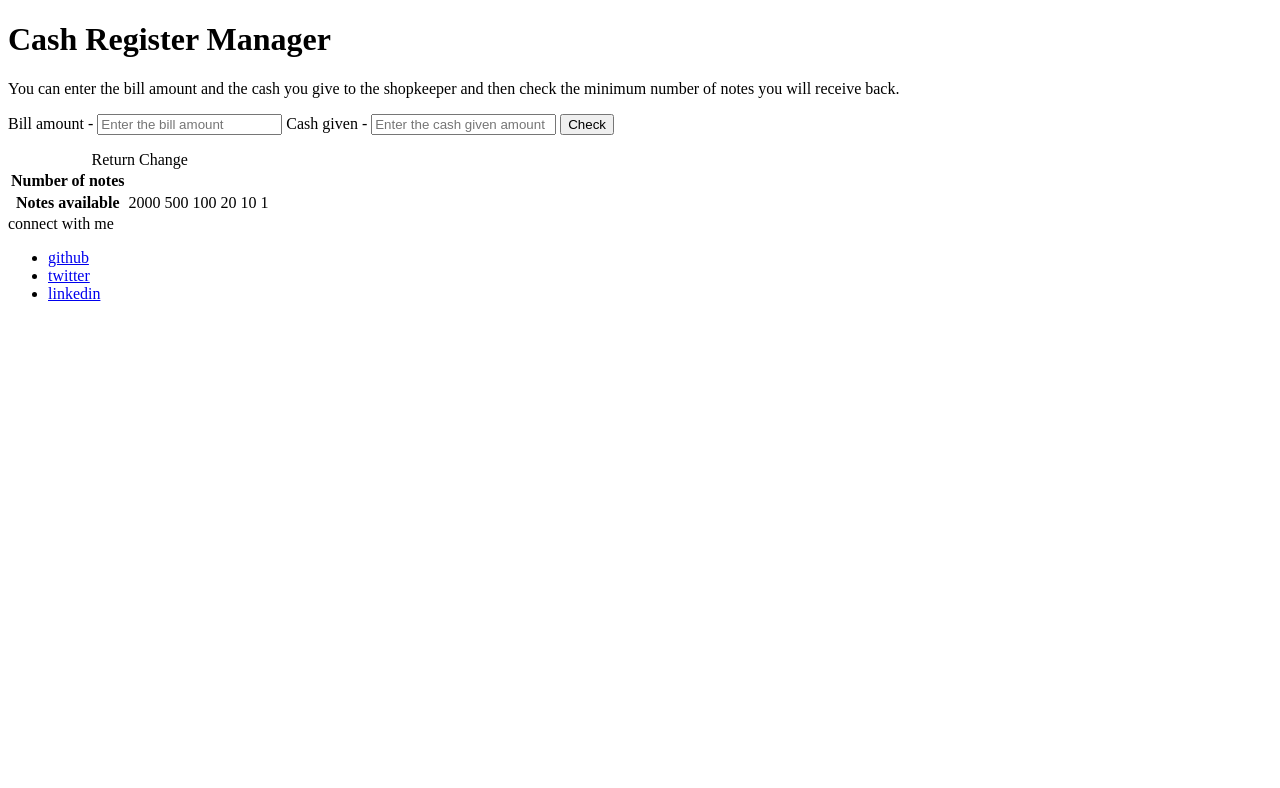
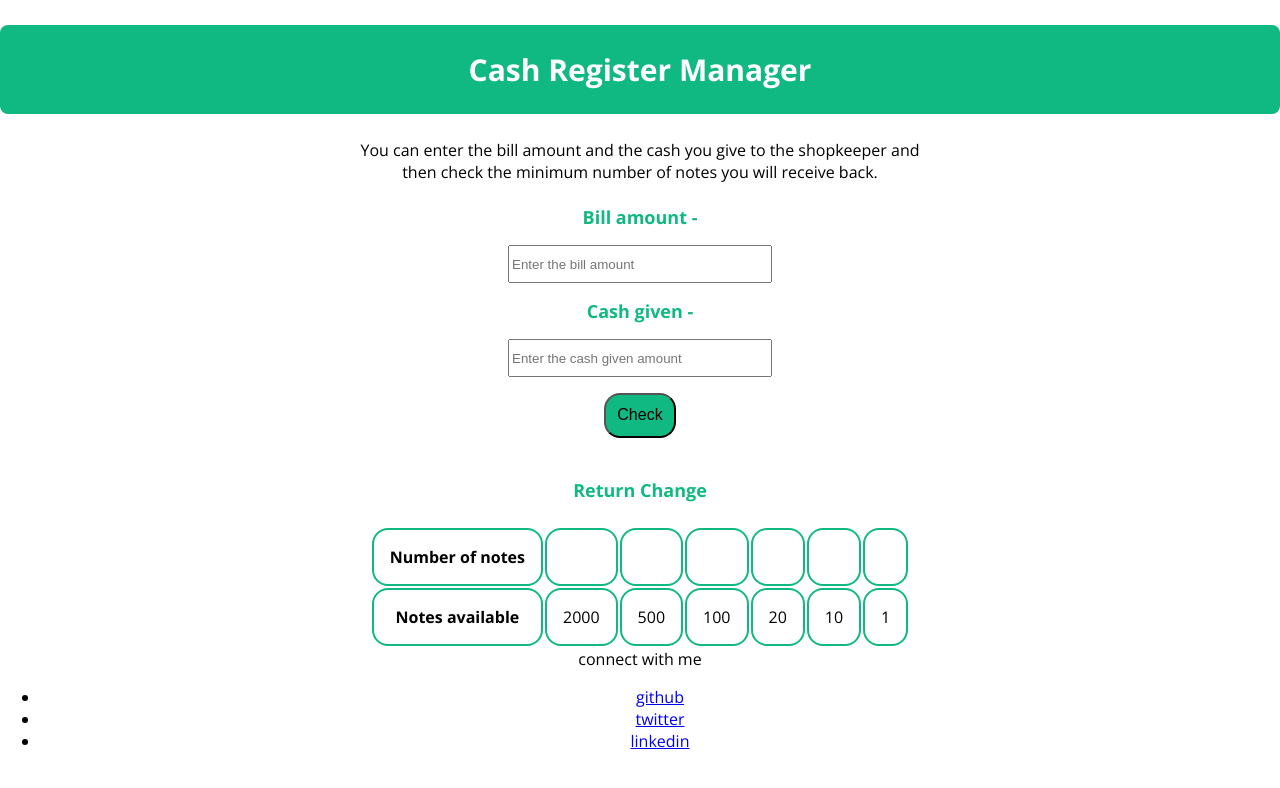
Before and after one commit to sweta1308/mark-10-neogcamp, a plain HTML site: page index.html in a window 1280 px wide. Drawn offline with nearby package versions, Linux system fonts and the light colour scheme.

Commit message:
style: update styles

```diff
--- a/index.html
+++ b/index.html
@@ -5,17 +5,22 @@
         <meta http-equiv="X-UA-Compatible" content="IE=edge">
         <meta name="viewport" content="width=device-width, initial-scale=1.0">
         <title>Cash Register</title>
-        <link rel="stylesheet" href="style.css" />
+        <link rel="stylesheet" href="styles.css" />
     </head>
     <body>
         <div class="container">
-            <h1 class="heading">Cash Register Manager</h1>
+            <nav class="navigation">
+                <h1 class="heading">Cash Register Manager</h1>
+            </nav>
+
             <p class="description">
                 You can enter the bill amount and the cash you give to the shopkeeper and then check the minimum number of notes you will receive back.
             </p>
 
             <label for="bill-amount"> Bill amount - </label>
             <input id="bill-amount" placeholder="Enter the bill amount" type="text" />
+
+
 
             <label for="cash-given"> Cash given - </label>
             <input id="cash-given" placeholder="Enter the cash given amount" type="text" />
--- a/styles.css
+++ b/styles.css
@@ -0,0 +1,72 @@
+@import url('https://fonts.googleapis.com/css2?family=Open+Sans:wght@400;700&display=swap');
+
+body {
+    font-family: 'Open Sans',
+    sans-serif;
+    margin: auto;
+    text-align: center;
+}
+:root {
+    --primary-color: #10b981;
+}
+
+.navigation {
+    background-color: var(--primary-color);
+    border-radius: 0.5rem;
+}
+
+.heading {
+    color: white;
+    padding: 1.5rem;
+    font-size: 30px;
+}
+
+.description {
+    max-width: 45%;
+    margin: auto;
+    padding-bottom: 1.4rem;
+}
+
+label {
+    font-weight: bold;
+    color: var(--primary-color);
+    font-size: large;
+}
+
+input {
+    display: block;
+    margin: 1rem auto;
+    width: 20%;
+    height: 2rem;
+}
+
+button {
+    padding: 0.7rem;
+    background-color: var(--primary-color);
+    border-radius: 1rem;
+    font-size: medium;
+    cursor: pointer;
+}
+
+#error-message {
+    font-weight: bold;
+}
+
+table {
+    margin: auto;
+    border-color: var(--primary-color);
+}
+
+caption {
+    padding: 1.5rem;
+    color: var(--primary-color);
+    font-weight: bold;
+    font-size: large;
+}
+
+th,
+td {
+  border: 2px solid var(--primary-color);
+  padding: 1rem;
+  border-radius: 1rem;
+}
```
